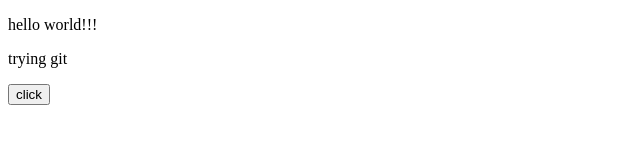
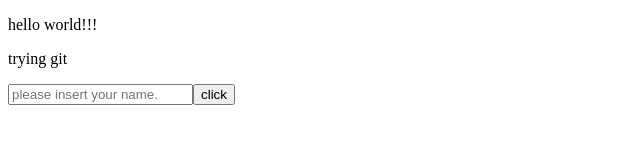
Before and after one commit to PouoyaK/test, a plain HTML site: page index.html in a window 1280 px wide. Shown: the whole page, without its empty margins (0-640 px from the left). Drawn offline with Linux system fonts and the light colour scheme.

Commit message:
input added

```diff
--- a/index.html
+++ b/index.html
@@ -8,6 +8,6 @@
 <body>
     <p>hello world!!!</p>
     <p>trying git</p>
-    <button>click</button>
+    <input placeholder="please insert your name."><button>click</button>
 </body>
 </html>
```
